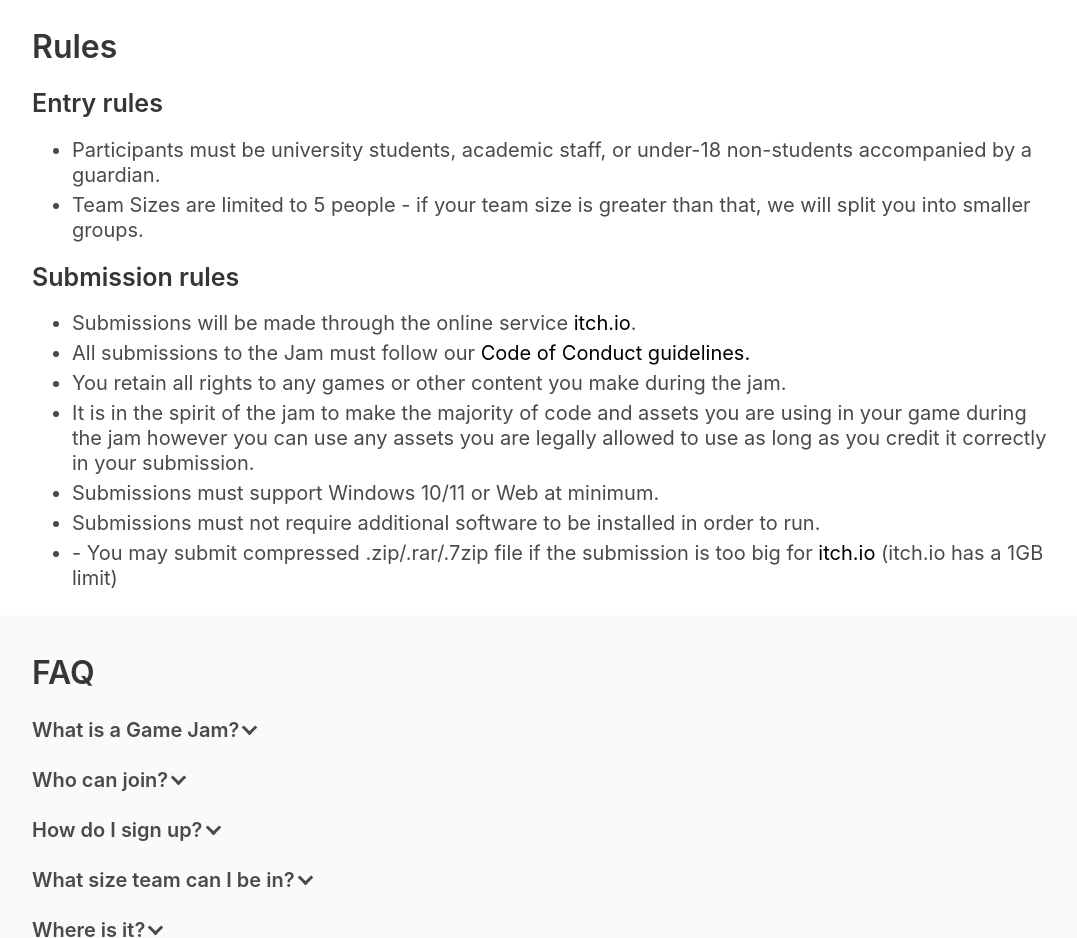
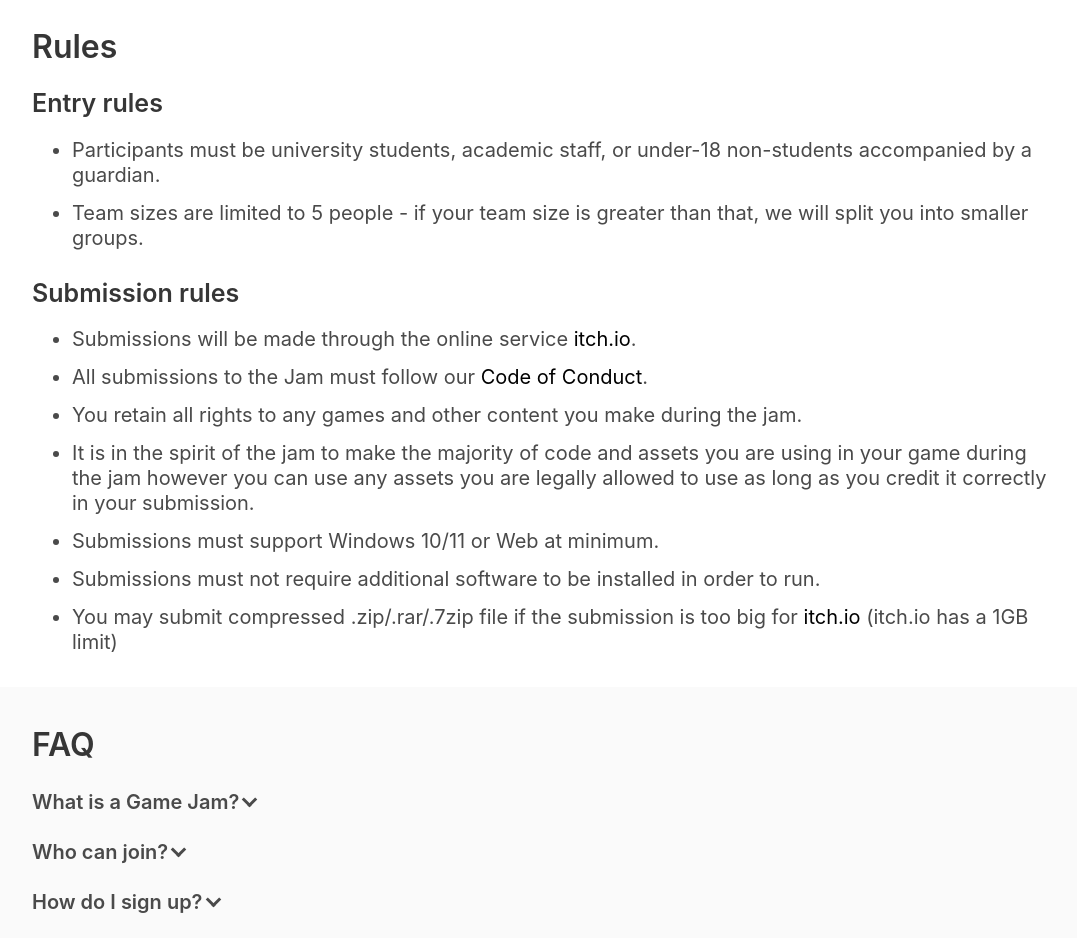
Before and after one commit to TimMcGilly/CamGamJamWebsite, a website: page index.html in a window 1280 px wide. Shown: the part 1180-2118 px from the top of the page, without its empty margins (96-1173 px from the left). Drawn offline with Linux system fonts and the light colour scheme.

Commit message:
Updated rules

```diff
--- a/_sass/main.scss
+++ b/_sass/main.scss
@@ -64,3 +64,7 @@ a {
     padding:      0.50em;
     }
     .arrbig-down  {transform:rotate(45deg);margin-bottom: .2em;}
+
+li {
+    padding-bottom: 0.5rem;
+}
--- a/index.html
+++ b/index.html
@@ -175,21 +175,23 @@
             <ul>
                 <li>Participants must be university students, academic staff, or under-18 non-students accompanied by a
                     guardian.</li>
-                <li>Team Sizes are limited to 5 people - if your team size is greater than that, we will split you into smaller groups.</li>
+                <li>Team sizes are limited to 5 people - if your team size is greater than that, we will split you into
+                    smaller groups.</li>
 
             </ul>
             <h4>Submission rules</h4>
             <ul>
                 <li>Submissions will be made through the online service <a href="http://itch.io">itch.io</a>.</li>
-                <li>All submissions to the Jam must follow our <a href="/code-of-conduct.html"> Code of Conduct
-                        guidelines.</a></li>
-                <li>You retain all rights to any games or other content you make during the jam.</li>
+                <li>All submissions to the Jam must follow our <a href="/code-of-conduct.html"> Code of Conduct</a>.
+                </li>
+                <li>You retain all rights to any games and other content you make during the jam.</li>
                 <li>It is in the spirit of the jam to make the majority of code and assets you are using in your game
                     during the jam however you can use any assets you are legally allowed to use as long as you credit
                     it correctly in your submission.</li>
-                    <li>Submissions must support Windows 10/11 or Web at minimum.</li>
-                    <li>Submissions must not require additional software to be installed in order to run.</li>
-                    <li>- You may submit compressed .zip/.rar/.7zip file if the submission is too big for <a href="http://itch.io">itch.io</a> (itch.io has a 1GB limit)</li>
+                <li>Submissions must support Windows 10/11 or Web at minimum.</li>
+                <li>Submissions must not require additional software to be installed in order to run.</li>
+                <li>You may submit compressed .zip/.rar/.7zip file if the submission is too big for <a
+                        href="http://itch.io">itch.io</a> (itch.io has a 1GB limit)</li>
 
             </ul>
         </div>
```
Also changed, not shown: code-of-conduct.html (+2 -2 lines), css/main.css.
